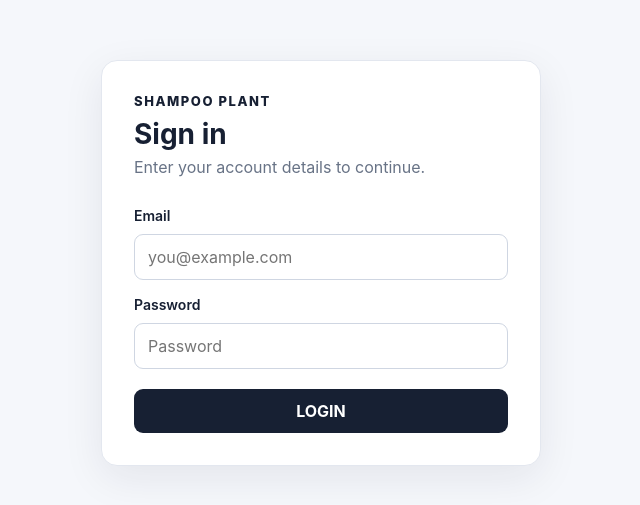
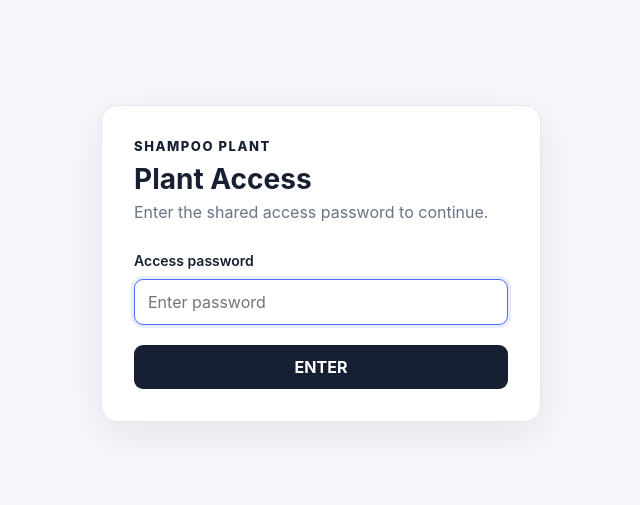
Before and after one commit to Aravindhanpy/shampoo-plant-app, a React (Vite) app: page / in a window 1280 px wide. Shown: the part 137-642 px from the top of the page, without its empty margins (319-959 px from the left). Built offline with nearby package versions, Linux system fonts and the light colour scheme; no server answers.

Commit message:
Simplify operator access to shared password

```diff
--- a/src/main.jsx
+++ b/src/main.jsx
@@ -9,8 +9,11 @@ const supabase = supabaseUrl && supabaseAnonKey
   ? createClient(supabaseUrl, supabaseAnonKey)
   : null;
 
+// Operators use one shared password. The email is only an internal Supabase Auth
+// identity and is never shown to operators.
+const SHARED_OPERATOR_EMAIL = 'operator@shampoo-plant.local';
+
 function Login({ onLogin }) {
-  const [email, setEmail] = useState('');
   const [password, setPassword] = useState('');
   const [error, setError] = useState('');
   const [loading, setLoading] = useState(false);
@@ -20,23 +23,23 @@ function Login({ onLogin }) {
     setError('');
 
     if (!supabase) {
-      setError('Supabase is not configured. Please check the app environment settings.');
+      setError('The app is not configured correctly. Please contact the supervisor.');
       return;
     }
-    if (!email.trim() || !password) {
-      setError('Please enter your email and password.');
+    if (!password) {
+      setError('Please enter the access password.');
       return;
     }
 
     setLoading(true);
     const { data, error: signInError } = await supabase.auth.signInWithPassword({
-      email: email.trim(),
+      email: SHARED_OPERATOR_EMAIL,
       password,
     });
     setLoading(false);
 
     if (signInError) {
-      setError('Email or password is incorrect. Please try again.');
+      setError('Incorrect access password. Please try again.');
       return;
     }
     onLogin(data.session);
@@ -46,31 +49,24 @@ function Login({ onLogin }) {
     <main className="page-center">
       <section className="card login-card">
         <div className="brand">SHAMPOO PLANT</div>
-        <h1>Sign in</h1>
-        <p className="muted">Enter your account details to continue.</p>
+        <h1>Plant Access</h1>
+        <p className="muted">Enter the shared access password to continue.</p>
         <form onSubmit={handleSubmit} noValidate>
-          <label>Email</label>
+          <label htmlFor="access-password">Access password</label>
           <input
-            type="email"
-            autoComplete="email"
-            value={email}
-            onChange={(e) => setEmail(e.target.value)}
-            placeholder="you@example.com"
-          />
-
-          <label>Password</label>
-          <input
+            id="access-password"
             type="password"
             autoComplete="current-password"
             value={password}
             onChange={(e) => setPassword(e.target.value)}
-            placeholder="Password"
+            placeholder="Enter password"
+            autoFocus
           />
 
           {error && <div className="error" role="alert">{error}</div>}
 
           <button type="submit" disabled={loading}>
-            {loading ? 'Signing in…' : 'LOGIN'}
+            {loading ? 'Checking…' : 'ENTER'}
           </button>
         </form>
       </section>
@@ -88,7 +84,7 @@ function App({ session }) {
       <section className="card">
         <div className="brand">SHAMPOO PLANT</div>
         <h1>Welcome</h1>
-        <p className="muted">Signed in as {session.user.email}</p>
+        <p className="muted">Plant access is active.</p>
         <button onClick={logout}>LOG OUT</button>
       </section>
     </main>
```
